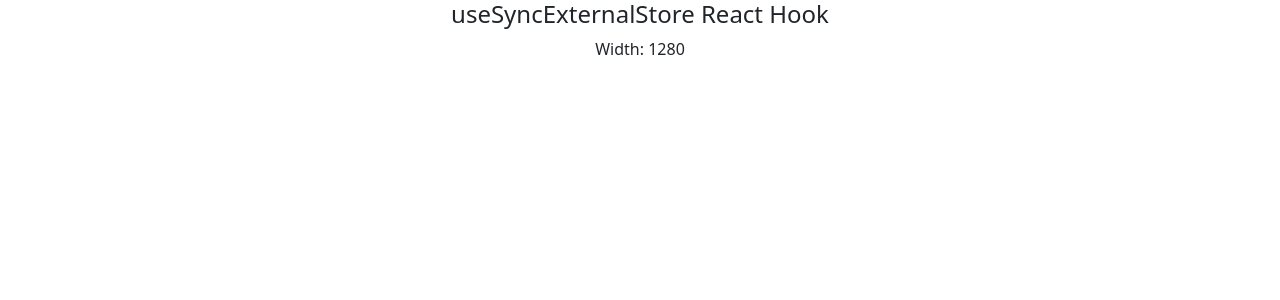
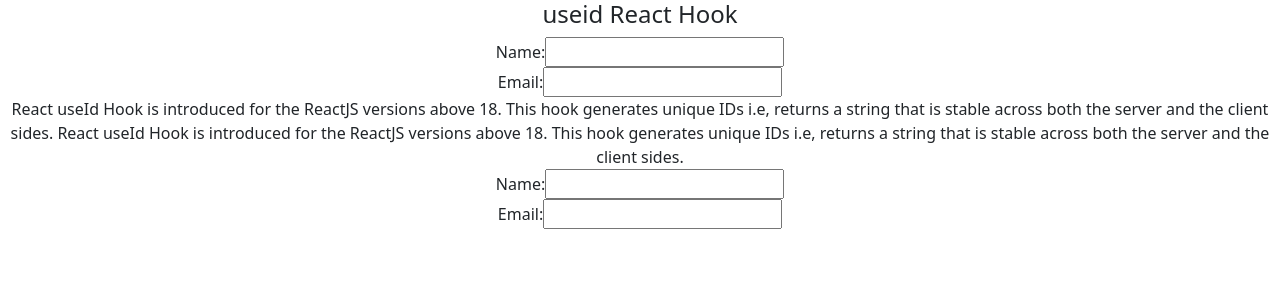
Before and after one commit to sanjay128yadav/react_js, a React (Create React App) app: page / in a window 1280 px wide. Shown: the top 300 px of the page. Built offline with nearby package versions, Linux system fonts and the light colour scheme.

Commit message:
RJ 22082024

```diff
--- a/src/App.js
+++ b/src/App.js
@@ -1,26 +1,23 @@
-import React, {useSyncExternalStore} from 'react'
-import './App.css'
+import React from 'react'
+import './App.css';
+import Email from './Email';
 
 export default function App() {
-
-  // Example 1
-  const  width = useSyncExternalStore(
-    (listner)=>{
-      window.addEventListener("resize", listner);
-      return() => {
-        window.removeEventListener("resize", listner);
-      }
-    },
-    ()=>window.innerWidth
-  );
-
   return (
-    <>
       <div className='App'>
 
-          <h4>useSyncExternalStore React Hook</h4>
-          <p>Width: {width}</p>
+        <h4>useid React Hook</h4>
+
+        {/* Example 1 */}
+
+        <Email />
+
+        <article>
+        React useId Hook is introduced for the ReactJS versions above 18. This hook generates unique IDs i.e, returns a string that is stable across both the server and the client sides.
+        React useId Hook is introduced for the ReactJS versions above 18. This hook generates unique IDs i.e, returns a string that is stable across both the server and the client sides.
+        </article>
+
+        <Email />
       </div>
-    </>
   )
 }
--- /dev/null
+++ b/src/Email.js
@@ -0,0 +1,17 @@
+import React, {useId} from 'react'
+
+function Email() {
+
+    const id = useId();
+  return (
+    <>
+        <label htmlFor={`${id}-name`}>Name:</label>
+        <input type='text' id={`${id}-name`} autoComplete='off' />
+        <br></br>
+        <label htmlFor={`${id}-email`}>Email:</label>
+        <input type='text' id={`${id}-email`} autoComplete='off' />
+    </>
+  )
+}
+
+export default Email
```
